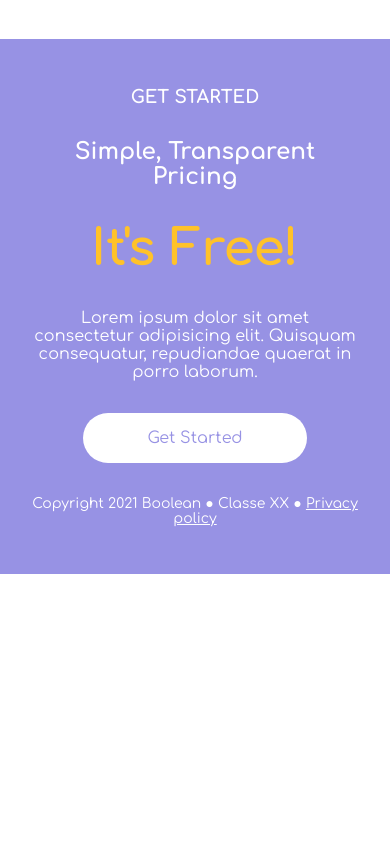
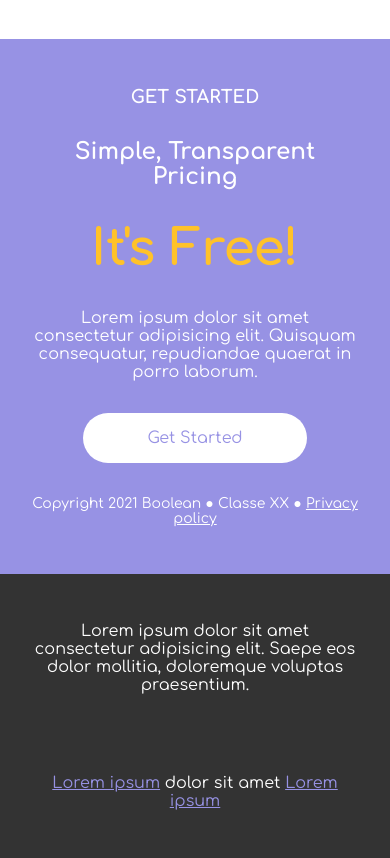
Before and after one commit to giacomo-spadoni/htmlcss-responsive-layout, a plain HTML site: page index.html in a window 390 px wide. Shown: the part 6814-7672 px from the top of the page. Before the commit the page ends 7388 px from the top, so only its background shows below. Drawn offline with Linux system fonts and the light colour scheme.

Commit message:
complited mobile version

```diff
--- a/index.html
+++ b/index.html
@@ -187,7 +187,13 @@
         </section>
     </main>
     <!-- Footer content -->
-    <footer></footer>
+    <footer>
+        <section class="footer flex column space-between">
+            <div>Lorem ipsum dolor sit amet consectetur adipisicing elit. Saepe eos dolor mollitia, doloremque voluptas
+                praesentium.</div>
+            <div class="legal-footer"><a href="">Lorem ipsum</a> dolor sit amet <a href="">Lorem ipsum</a></div>
+        </section>
+    </footer>
 </body>
 
 </html>
--- a/style/style.css
+++ b/style/style.css
@@ -60,7 +60,7 @@ img {
     align-self: center;
 }
 
-/***** Header style *****/
+/************************************ Header style ****************************/
 .header {
     background-color: #0084fd;
     color: white;
@@ -68,7 +68,7 @@ img {
     font-size: 30px;
 }
 
-/***** Main style *****/
+/*********************************** Main style ******************************/
 /********* info section ********/
 .info {
     padding: 3rem 2rem;
@@ -250,4 +250,17 @@ h3 {
 }
 
 /************************** Footer style ***************************/
+.footer {
+    padding: 3rem 2rem;
+    background-color: #333333;
+    color: white;
+    gap: 5rem;
+    text-align: center;
+}
+
+.legal-footer a {
+    color: #9792e4;
+    text-decoration: underline;
+}
+
 /************************** Queryes style ***************************/
```
